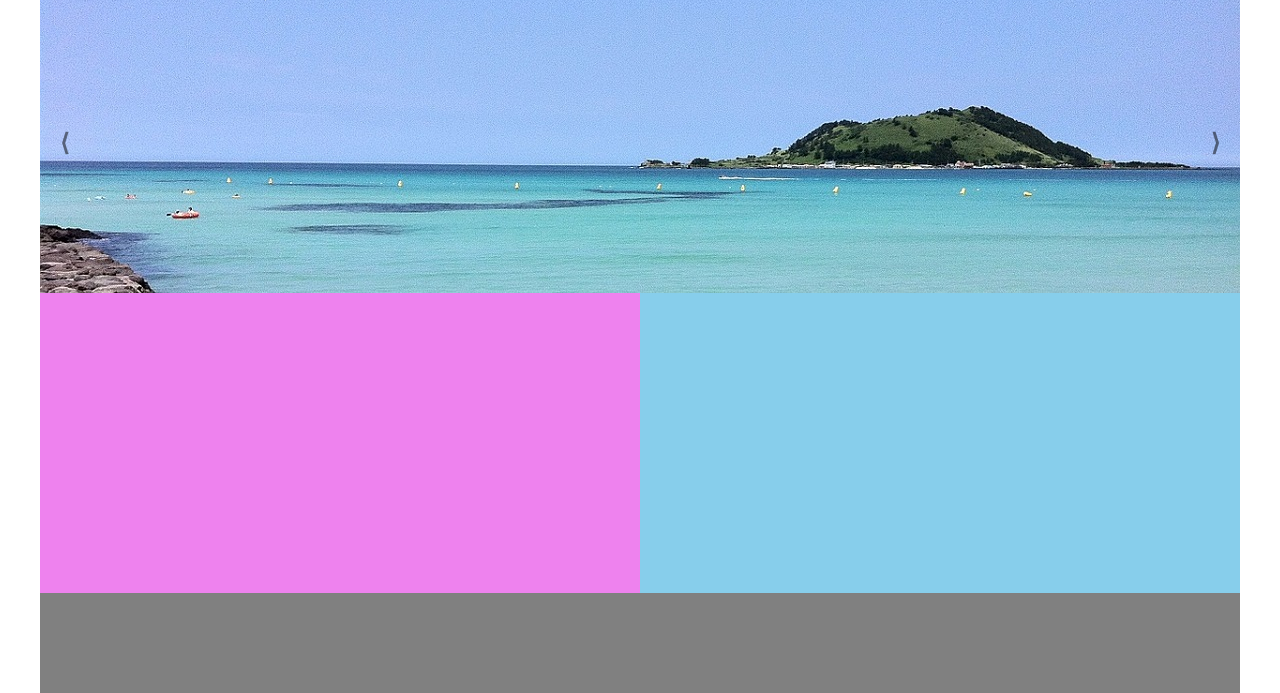
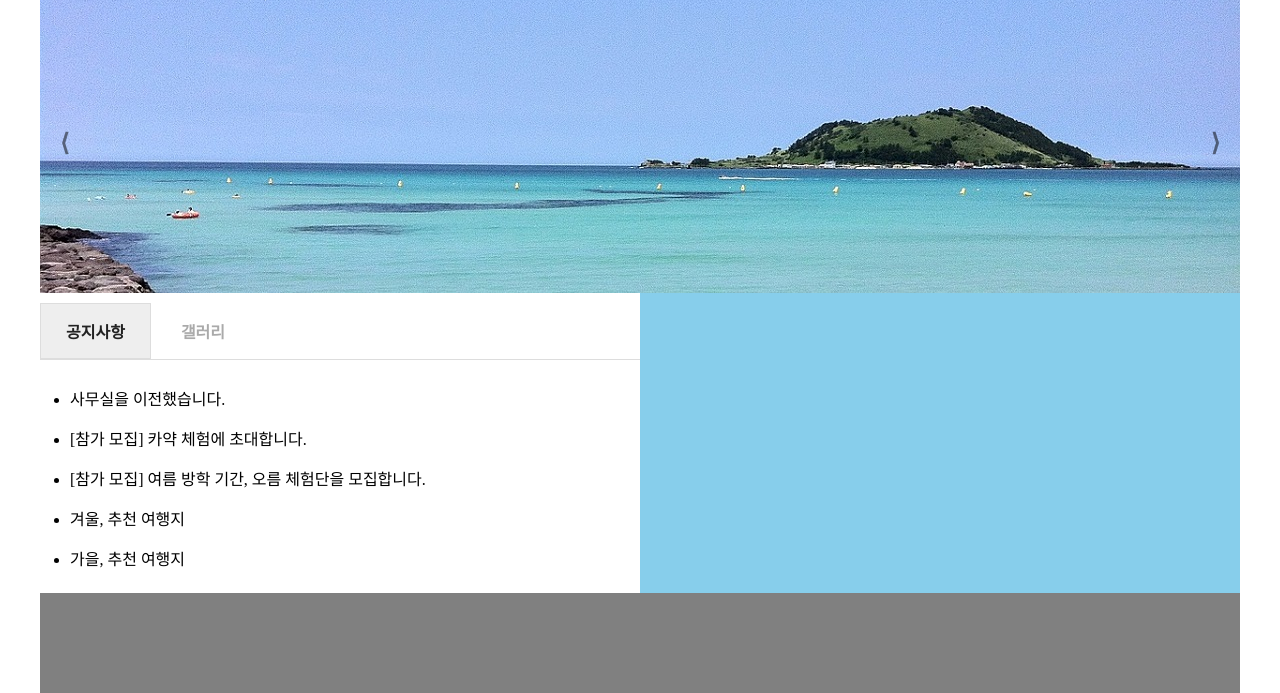
Before and after one commit to songyunjeong/dreamJeju_site, a plain HTML site: page index.html in a window 1280 px wide. Shown: the part 107-800 px from the top of the page. Drawn offline with nearby package versions, Linux system fonts and the light colour scheme.

Commit message:
tab menu

```diff
--- a/css/style.css
+++ b/css/style.css
@@ -149,7 +149,56 @@ button:focus {
   float: left;
   width: 600px;
   height: 100%;
-  background-color: violet;
+  margin-top: 10px;
+}
+#tabMenu input[type="radio"] {
+  display: none;
+}
+
+#tabMenu label {
+  display: inline-block;
+  margin: 0 0;
+  padding: 15px 25px;
+  font-weight: 600;
+  text-align: center;
+  color: #aaa;
+  border: 1px solid transparent;
+}
+#tabMenu label:hover {
+  color: #222;
+  cursor: pointer;
+}
+#tabMenu input:checked + label {
+  color: #222;
+  border: 1px solid #ddd;
+  background-color: #eee;
+}
+
+.tabContent {
+  display: none;
+  padding: 20px 0 0;
+  border-top: 1px solid #ddd;
+}
+.tabContent h2 {
+  display: none;
+}
+
+#notice ul {
+  list-style: disc;
+  margin-left: 30px;
+}
+#notice ul li {
+  font-size: 16px;
+  line-height: 2.5;
+}
+
+#gallery ul li {
+  display: inline;
+}
+
+#tab1:checked ~ #notice,
+#tab2:checked ~ #gallery {
+  display: block;
 }
 
 /* quick link */
--- a/index.html
+++ b/index.html
@@ -46,7 +46,35 @@
         <button id="next">&rang;</button>
       </div>
       <div id="contents">
-        <div id="tabMenu"></div>
+        <div id="tabMenu">
+          <input type="radio" id="tab1" name="tabs" checked />
+          <label for="tab1">공지사항</label>
+          <input type="radio" id="tab2" name="tabs" />
+          <label for="tab2">갤러리</label>
+
+          <div id="notice" class="tabContent">
+            <h2>공지사항 내용입니다.</h2>
+            <ul>
+              <li>사무실을 이전했습니다.</li>
+              <li>[참가 모집] 카약 체험에 초대합니다.</li>
+              <li>[참가 모집] 여름 방학 기간, 오름 체험단을 모집합니다.</li>
+              <li>겨울, 추천 여행지</li>
+              <li>가을, 추천 여행지</li>
+            </ul>
+          </div>
+          <div id="gallery" class="tabContent">
+            <h2>갤러리 내용입니다.</h2>
+            <ul>
+              <li><img src="images/img-1.jpg" /></li>
+              <li><img src="images/img-2.jpg" /></li>
+              <li><img src="images/img-3.jpg" /></li>
+              <li><img src="images/img-1.jpg" /></li>
+              <li><img src="images/img-2.jpg" /></li>
+              <li><img src="images/img-3.jpg" /></li>
+            </ul>
+          </div>
+        </div>
+
         <div id="links"></div>
       </div>
       <footer></footer>
--- a/js/slideshow.js
+++ b/js/slideshow.js
@@ -1,12 +1,8 @@
-const slides = document.querySelectorAll("#slides > img");
+let slides = document.querySelectorAll("#slides > img");
 const prev = document.getElementById("prev");
 const next = document.getElementById("next");
 
 let current = 0;
-
-showSlides(current);
-prev.onclick = prevSlide;
-next.onclick = nextSlide;
 
 function showSlide(n) {
   for (let i = 0; i < slides.length; i++) {
@@ -32,3 +28,6 @@ function nextSlide() {
   }
   showSlide(current);
 }
+
+prev.onclick = prevSlide;
+next.onclick = nextSlide;
```
